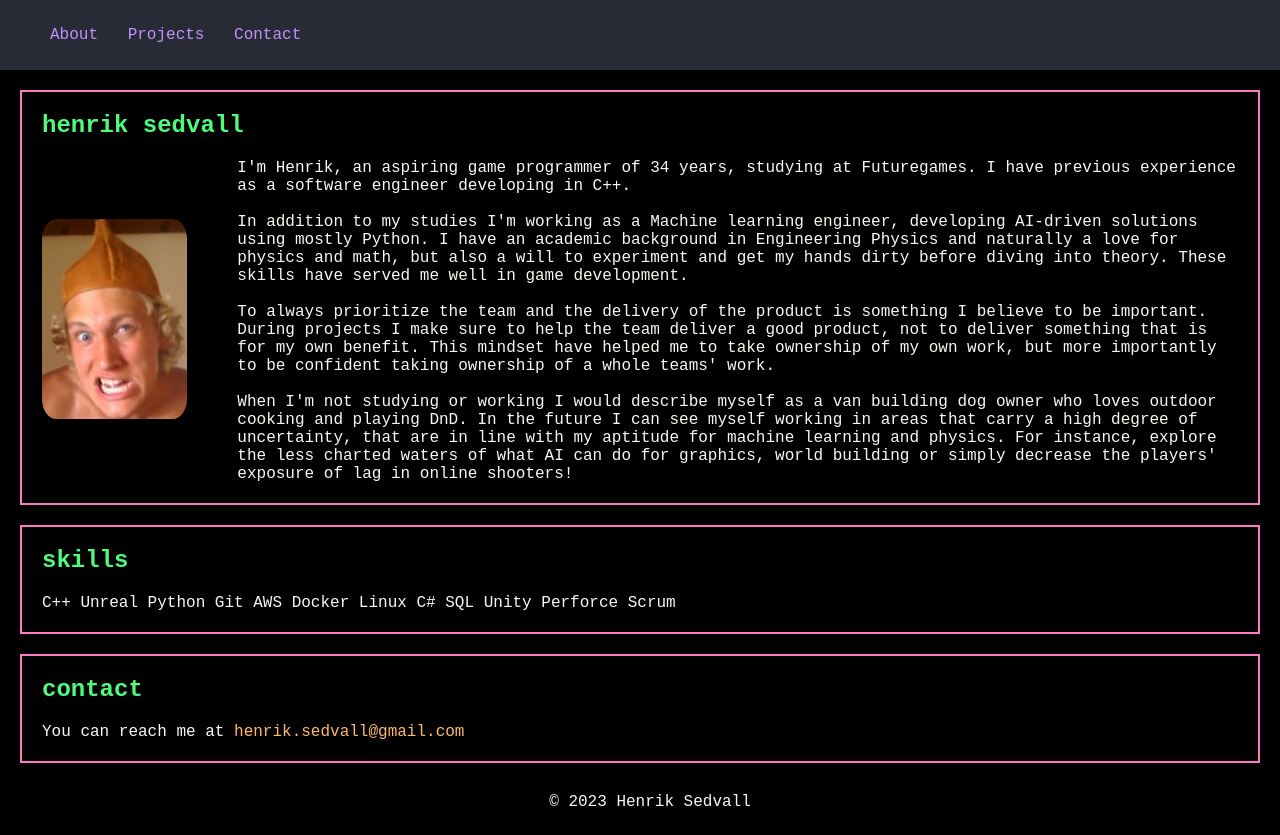
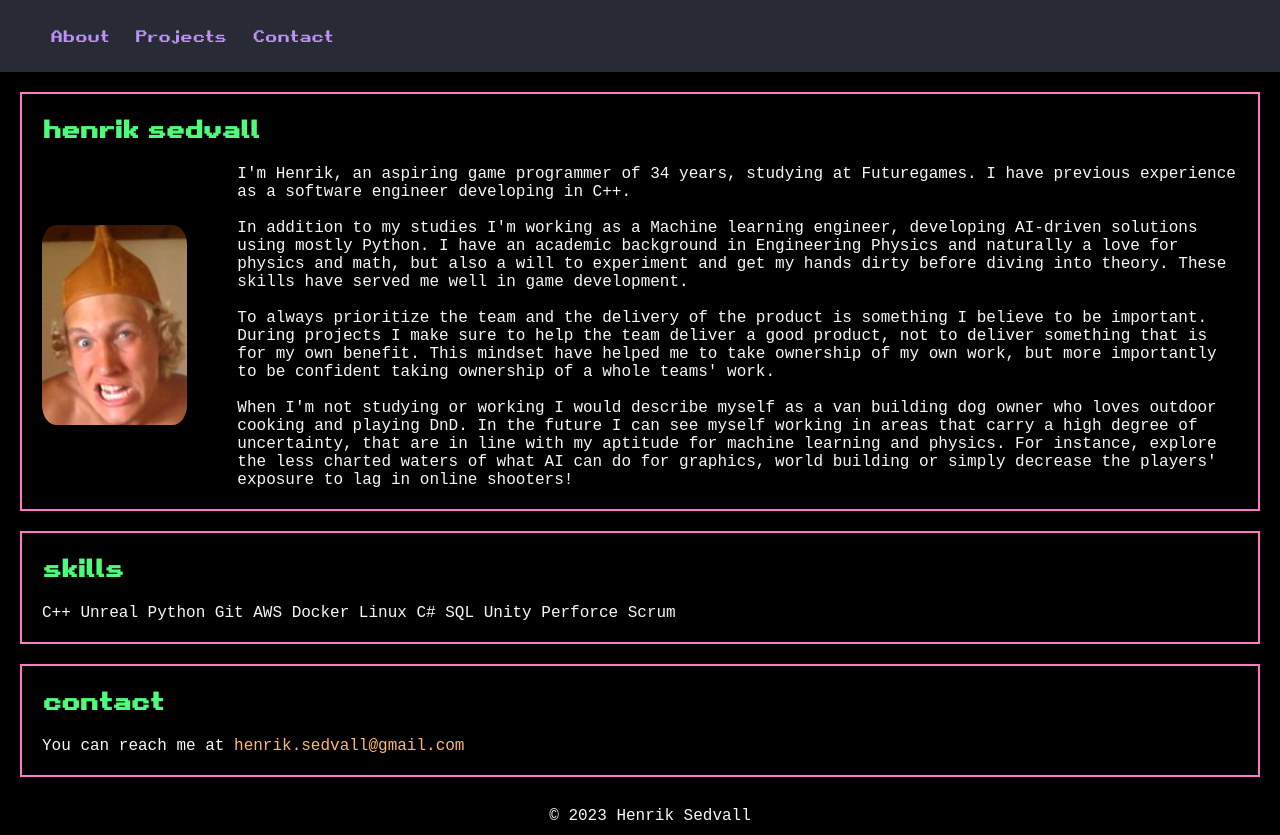
Before and after one commit to hcdvall/hcdvall.github.io, a plain HTML site: page about.html in a window 1280 px wide. Drawn offline with Linux system fonts and the light colour scheme.

Commit message:
Fix so that sont works on all browsers

```diff
--- a/about.html
+++ b/about.html
@@ -37,7 +37,7 @@
 
                     When I'm not studying or working I would describe myself as a van building dog owner who loves outdoor cooking and playing DnD.
                     In the future I can see myself working in areas that carry a high degree of uncertainty, that are in line with my aptitude for machine learning and physics.
-                    For instance, explore the less charted waters of what AI can do for graphics, world building or simply decrease the players' exposure of lag in online shooters!</p>
+                    For instance, explore the less charted waters of what AI can do for graphics, world building or simply decrease the players' exposure to lag in online shooters!</p>
             </div>
         </div>
     </section>
--- a/styles.css
+++ b/styles.css
@@ -1,8 +1,13 @@
+@font-face {
+    font-family: "retro_gaming";
+    src: url("fonts/retro_gaming_font/RetroGaming.ttf");
+  }
+
 /* Reset some default styles for better customization */
 body, h1, h2, h3 {
     margin: 0;
     padding: 0;
-    font-family: 'Retro Gaming', monospace;
+    font-family: 'retro_gaming', monospace;
     color: #f8f8f2;
 }
 
```
Also changed, not shown: projects.html (+1 -0 lines), fonts/retro_gaming_font/RetroGaming.ttf (renamed from fonts/retro_gaming_font/Retro Gaming.ttf).
